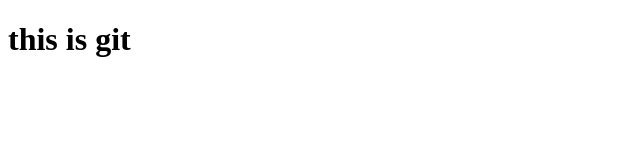
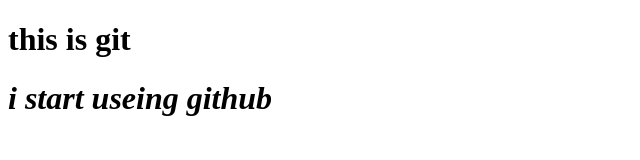
Before and after one commit to muletaures/THANK--YOU, a plain HTML site: page index.html in a window 1280 px wide. Shown: the whole page, without its empty margins (0-640 px from the left). Drawn offline with Linux system fonts and the light colour scheme.

Commit message:
2nd edit

```diff
--- a/css/style.css
+++ b/css/style.css
@@ -0,0 +1,3 @@
+body {
+    background-color: green;
+}
--- a/index.html
+++ b/index.html
@@ -7,5 +7,6 @@
 </head>
 <body>
     <h1>this is git </h1>
+    <h1><i>i start useing github  </i></h1>
 </body>
 </html>
```
